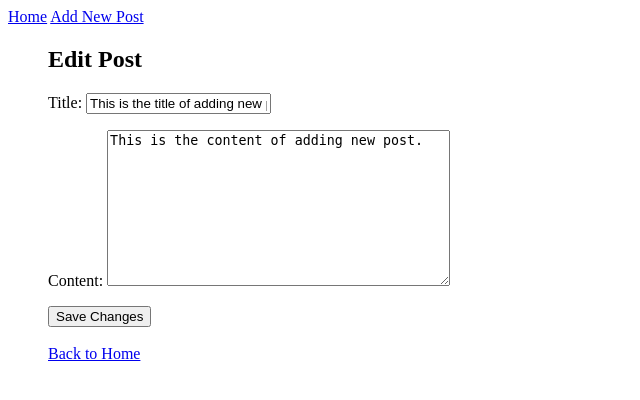
After one commit to Samuel-06M/my_blog, a Django app: page /post/3/edit/ in a window 1280 px wide. The commit adds this page. Shown: the top 400 px of the page, without its empty margins (0-640 px from the left). Run offline with Django 5.2, Linux system fonts and the light colour scheme; data comes from the database, SQL or seed files in the repository; both versions use the stored data as it was after the commit.

Commit message:
added forms to create and edit posts

```diff
--- /dev/null
+++ b/my_blog/forms.py
@@ -0,0 +1,12 @@
+from django import forms
+from .models import BlogPost, Post
+
+class BlogPostForm(forms.ModelForm):
+    class Meta:
+        model = BlogPost
+        fields = ('title', 'content')
+
+class PostForm(forms.ModelForm):
+    class Meta:
+        model = Post
+        fields = ['title', 'content']
--- /dev/null
+++ b/my_blog/templates/edit_post.html
@@ -0,0 +1,28 @@
+<!DOCTYPE html>
+<html lang="en">
+
+<head>
+    <meta charset="UTF-8">
+    <meta name="viewport" content="width=device-width, initial-scale=1.0">
+    <title>Edit Post</title>
+</head>
+<body>
+    <header>
+        <nav>
+            <a href="{% url 'home' %}">Home</a>
+            <a href="{% url 'add_post' %}">Add New Post</a>
+
+        </nav>
+    </header>
+
+    <ul>
+     <div class="content">
+        <h2>Edit Post</h2>
+        <form method="POST">
+            {% csrf_token %}
+            {{ form.as_p }}
+            <button type="submit">Save Changes</button>
+        </form>
+        <br>
+        <a href="{% url 'home' %}">Back to Home</a>
+     </div>
--- a/my_blog/templates/home.html
+++ b/my_blog/templates/home.html
@@ -9,11 +9,13 @@
 <body>
     <h1>Welcome to My Blog</h1>
     <h2>Latest Blog Posts</h2>
+    <a href="{% url 'add_post' %}">Add New Post</a>
 
     <ul>
      {%for blog_post in blog_posts%}
         <li>
             <a href="{% url 'post_detail' blog_post.id%}">{{ blog_post.title }}</a>
+            <a href="{% url 'edit_post' blog_post.id%}">Edit</a>
 
             <p>{{blog_post.content}}</p>
         </li>
--- a/my_blog/urls.py
+++ b/my_blog/urls.py
@@ -16,11 +16,13 @@ Including another URLconf
 """
 from django.contrib import admin
 from django.urls import path
-from my_blog.views import home
+from my_blog.views import home, add_post, edit_post
 from . import views
 
 urlpatterns = [
     path('admin/', admin.site.urls),
     path('', home, name='home'),
     path('post/<int:post_id>/', views.post_detail, name='post_detail'),
+    path('post/add/', add_post, name='add_post'),
+    path('post/<int:post_id>/edit/', edit_post, name='edit_post'),
 ]
--- a/my_blog/views.py
+++ b/my_blog/views.py
@@ -1,6 +1,10 @@
-from django.shortcuts import render, get_object_or_404
+from django.shortcuts import render, get_object_or_404, redirect
 from .models import BlogPost
 from .models import Post
+from .forms import BlogPostForm, PostForm
+from django.contrib.auth.decorators import login_required
+
+
 
 def home(request):
     blog_posts = BlogPost.objects.all().order_by('-created_at')
@@ -9,3 +13,30 @@ def home(request):
 def post_detail(request, post_id):
     blog_post = get_object_or_404(BlogPost, id=post_id)
     return render(request, 'post_detail.html', {'blog_post':blog_post})
+
+@login_required
+def add_post(request):
+    if request.method == 'POST':
+        form = BlogPostForm(request.POST)
+        if form.is_valid():
+
+            blog_post = form.save(commit=False)
+            blog_post.author = request.user
+            blog_post.save()
+
+            return redirect('home')
+    else:
+            form = BlogPostForm()
+
+    return render(request, 'add_post.html', {'form': form})
+
+def edit_post(request, post_id):
+    blog_post = get_object_or_404(BlogPost, id=post_id)
+    if request.method == 'POST':
+        form = BlogPostForm(request.POST, instance=blog_post)
+        if form.is_valid():
+            form.save()
+            return redirect('home')
+    else:
+            form = BlogPostForm(instance=blog_post)
+    return render(request, 'edit_post.html', {'form': form, 'blog_post': blog_post})
```
Also changed, not shown: my_blog/templates/add_post.html (added, +28 -0 lines), db.sqlite3.
